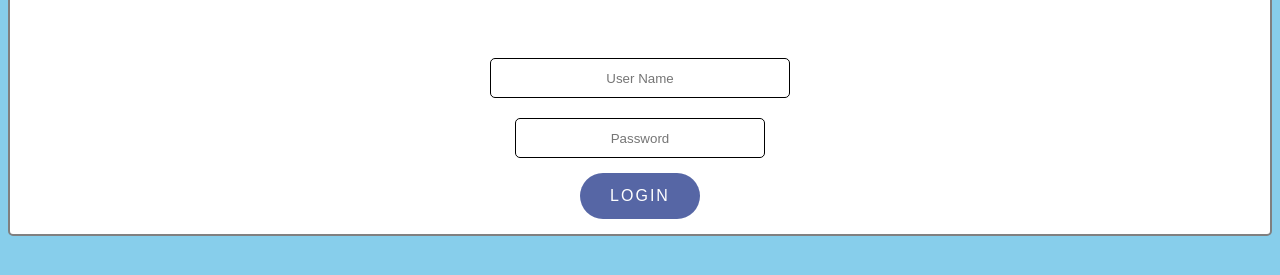
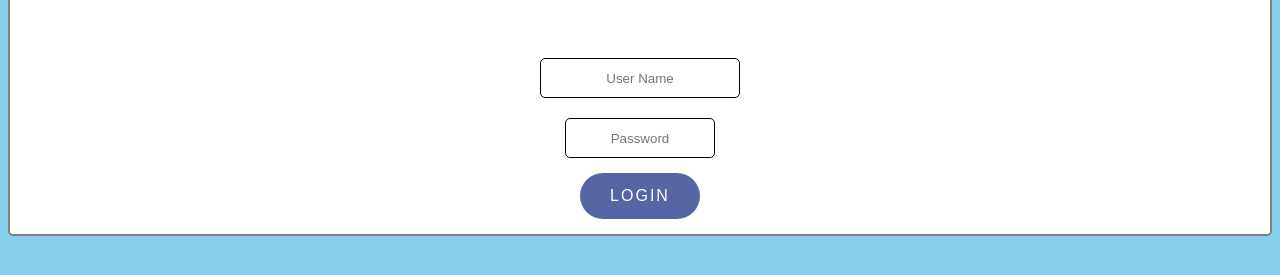
Before and after one commit to tomyresr12/loginform, a plain HTML site: page index.html in a window 1280 px wide. Shown: the part 297-572 px from the top of the page. Drawn offline with Linux system fonts and the light colour scheme.

Commit message:
Update style.css

```diff
--- a/style.css
+++ b/style.css
@@ -24,15 +24,33 @@ body {
 #login input.active {
 	border: 1px solid black;
 	border-radius: 5px;
+	width: 200px;
+	height: 40px;
+}
+
+#login input.active:hover {
 	width: 300px;
-	height: 40px;
+	-webkit-transition: width 0.6s;
+}
+
+#login input.active:focus {
+	width: 300px;
 }
 
 #login input.pass {
 	border: 1px solid black;
 	border-radius: 5px;
+	width: 150px;
+	height: 40px;
+}
+
+#login input.pass:hover {
 	width: 250px;
-	height: 40px;
+	-webkit-transition: width 0.6s;
+}
+
+#login input.pass:focus {
+	width: 250px;
 }
 
 #login button {
```
Lines whose indentation alone changed are shown as unchanged.
